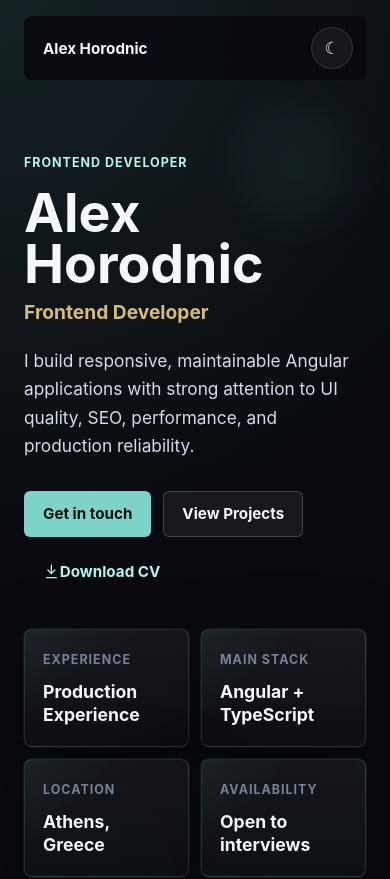
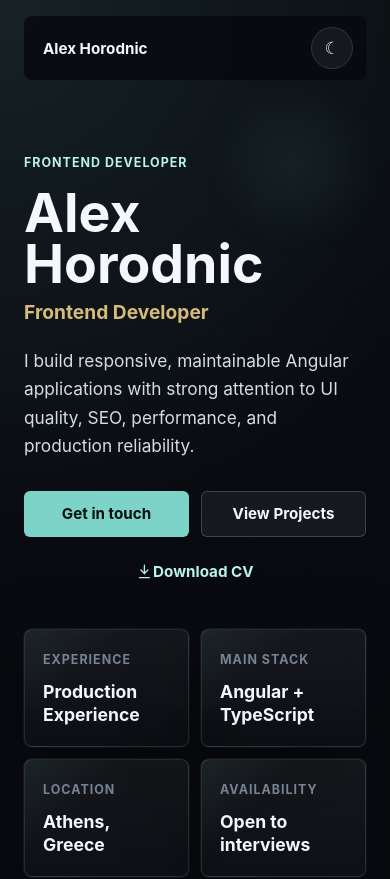
Before and after one commit to AlexHorodnic/alexhorodnic-com, an Angular app: page / in a window 390 px wide. Shown: the top 879 px of the page. Built offline with nearby package versions, Linux system fonts and the light colour scheme.

Commit message:
Fix mobile hero CTA layout

```diff
--- a/src/styles.scss
+++ b/src/styles.scss
@@ -429,6 +429,15 @@ li {
   flex-wrap: wrap;
   gap: 12px;
   margin-top: 30px;
+}
+
+.actions .button-primary,
+.actions .button-secondary {
+  flex: 1 1 calc(50% - 6px);
+}
+
+.actions .button-ghost {
+  flex: 1 1 100%;
 }
 
 .button {
@@ -1169,6 +1178,12 @@ li {
     padding-top: 96px;
   }
 
+  .actions .button-primary,
+  .actions .button-secondary,
+  .actions .button-ghost {
+    flex: 0 0 auto;
+  }
+
   .project-grid,
   .service-grid {
     grid-template-columns: repeat(2, minmax(0, 1fr));
```
